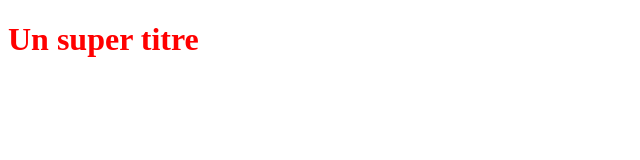
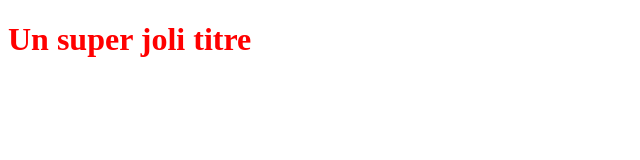
Before and after one commit to RasaneIT/OpenclassroomsProject, a plain HTML site: page index.html in a window 1280 px wide. Shown: the whole page, without its empty margins (0-640 px from the left). Drawn offline with Linux system fonts and the light colour scheme.

Commit message:
Modification du titre H1

```diff
--- a/index.html
+++ b/index.html
@@ -5,6 +5,6 @@
    <link rel="stylesheet" type="text/css" href="styles.css">
 </head>
 <body>
-   <h1>Un super titre</h1>
+   <h1>Un super joli titre</h1>
 </body>
 </html>
```
